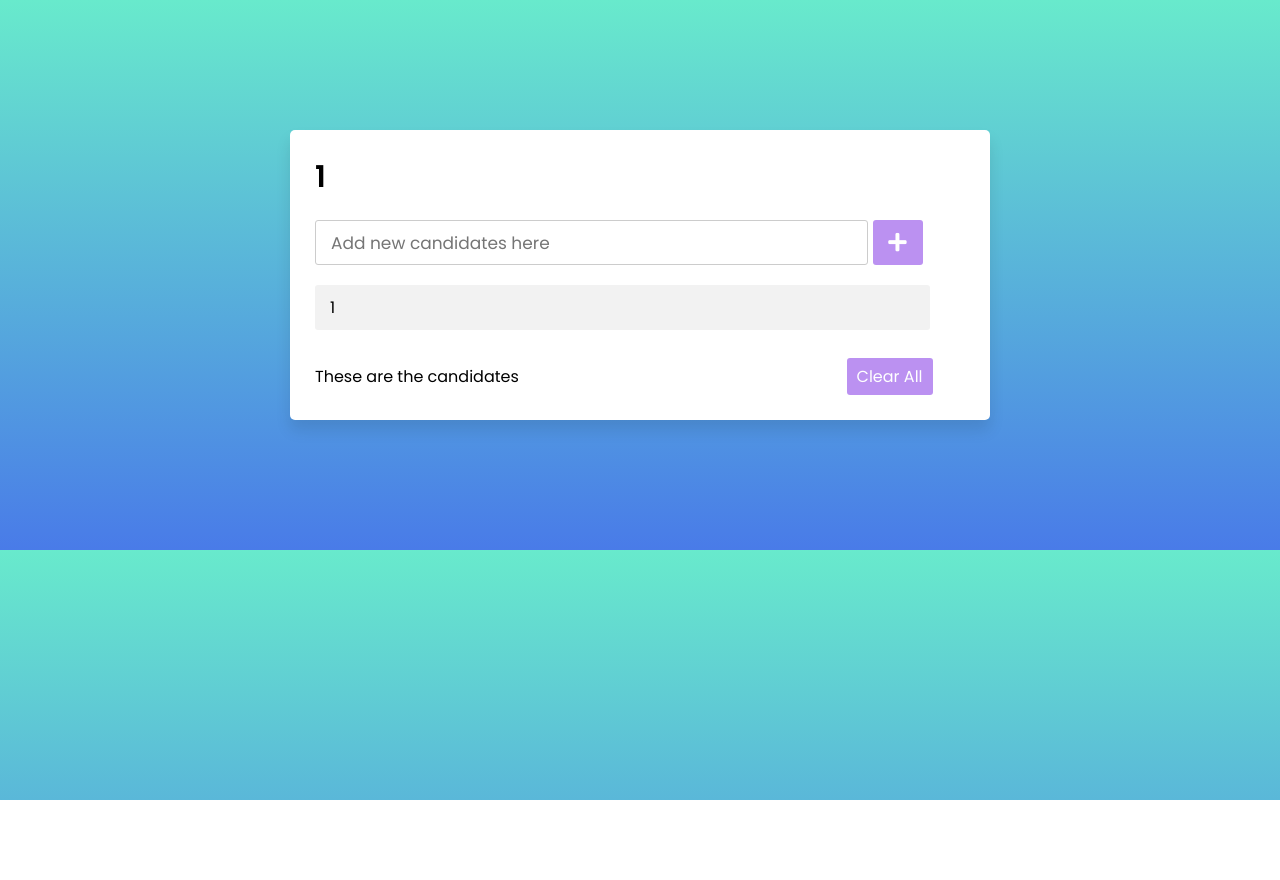
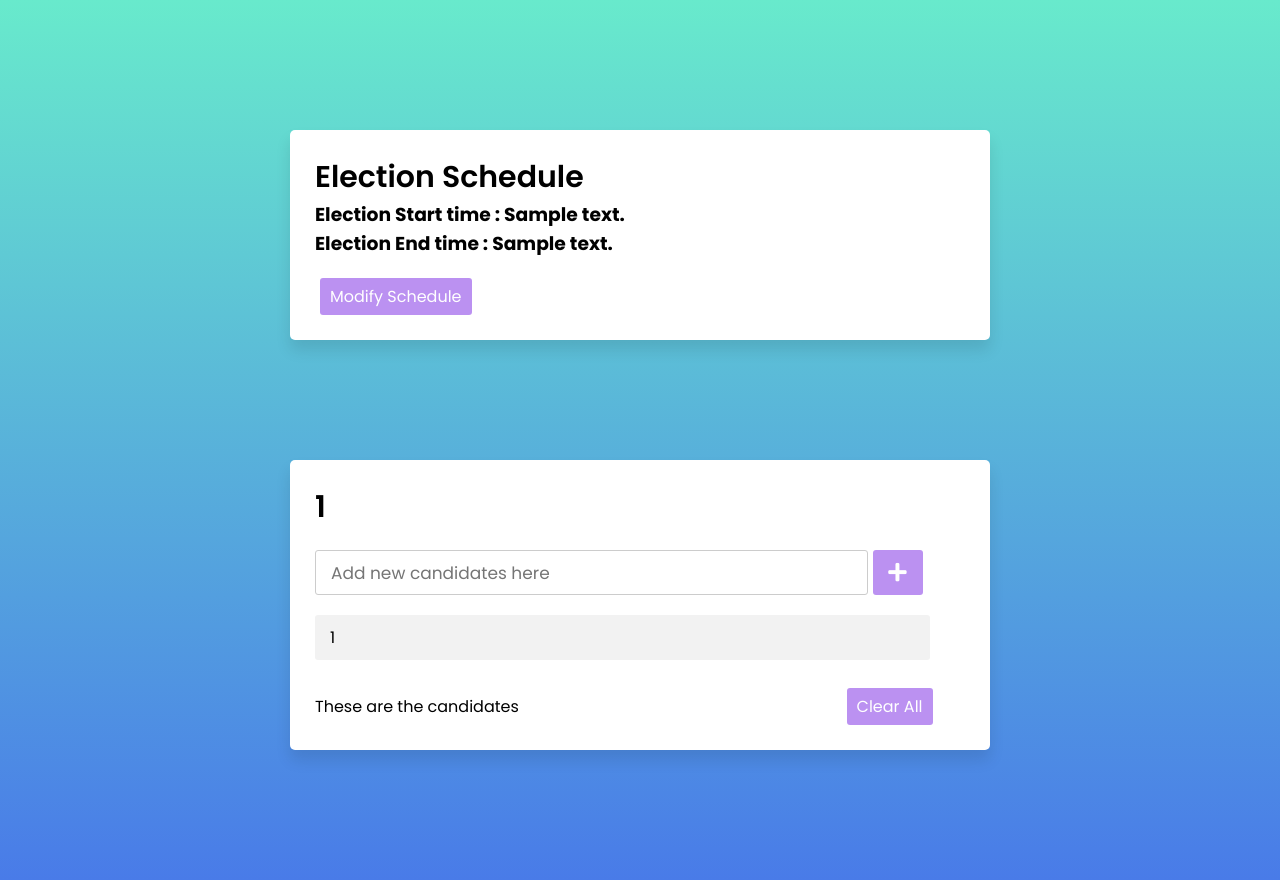
Before and after one commit to heckerfr0d/SACelection, a Flask app: template election/templates/admin.html in a window 1280 px wide. Before the commit the page ends 800 px from the top, so only its background shows below. Run offline with Flask 2, Linux system fonts and the light colour scheme; a user stored in the database is signed in; the template is opened without the code that fills it: most values are stand-ins (such as "Sample title", 1, 10 or a date in 2020); a database or web service that is not in the repository returns one stand-in record (values such as "Sample title"); some libraries are stand-ins or nearby versions.

Commit message:
added election details to admin page

```diff
--- a/election/db.py
+++ b/election/db.py
@@ -90,6 +90,15 @@ def get_upcoming_election():
     cur.close()
     return election
 
+def get_upcoming_election_details():
+    db = get_db()
+    cur = db.cursor()
+    cur.execute("SELECT * FROM election WHERE start_datetime>%s", (datetime.now(),))
+    election = cur.fetchone()
+    cur.close()
+    return election
+
+
 def get_candidates(election_id):
     db = get_db()
     cur = db.cursor()
--- a/election/routes.py
+++ b/election/routes.py
@@ -58,8 +58,9 @@ def admin():
     if request.method == 'POST':
         return "something in db"
     election_id = db.get_upcoming_election()
+    election_details = db.get_upcoming_election_details()
     candidates = {}
     for i in range(1,11):
         candidates[i] = db.get_candidate_position(i)
     positions = db.get_positions()
-    return render_template('admin.html',election_id=election_id,packed =zip(positions,list(candidates.values())))
+    return render_template('admin.html',election_id=election_id,election_details=election_details,packed =zip(positions,list(candidates.values())))
--- a/election/templates/admin.html
+++ b/election/templates/admin.html
@@ -13,6 +13,12 @@
     <title>Document</title>
   </head>
   <body>
+    <div class="wrapper">
+      <header>Election Schedule</header>
+      <h3>Election Start time : {{election_details[1]}}</h3>
+      <h3>Election End time : {{election_details[2]}}</h3>
+      <div class="footer"><button>Modify Schedule</button></div>
+    </div>
     {% for position,candidates in packed%}
     <div class="wrapper">
       <header>{{position[0]}}</header>
```
